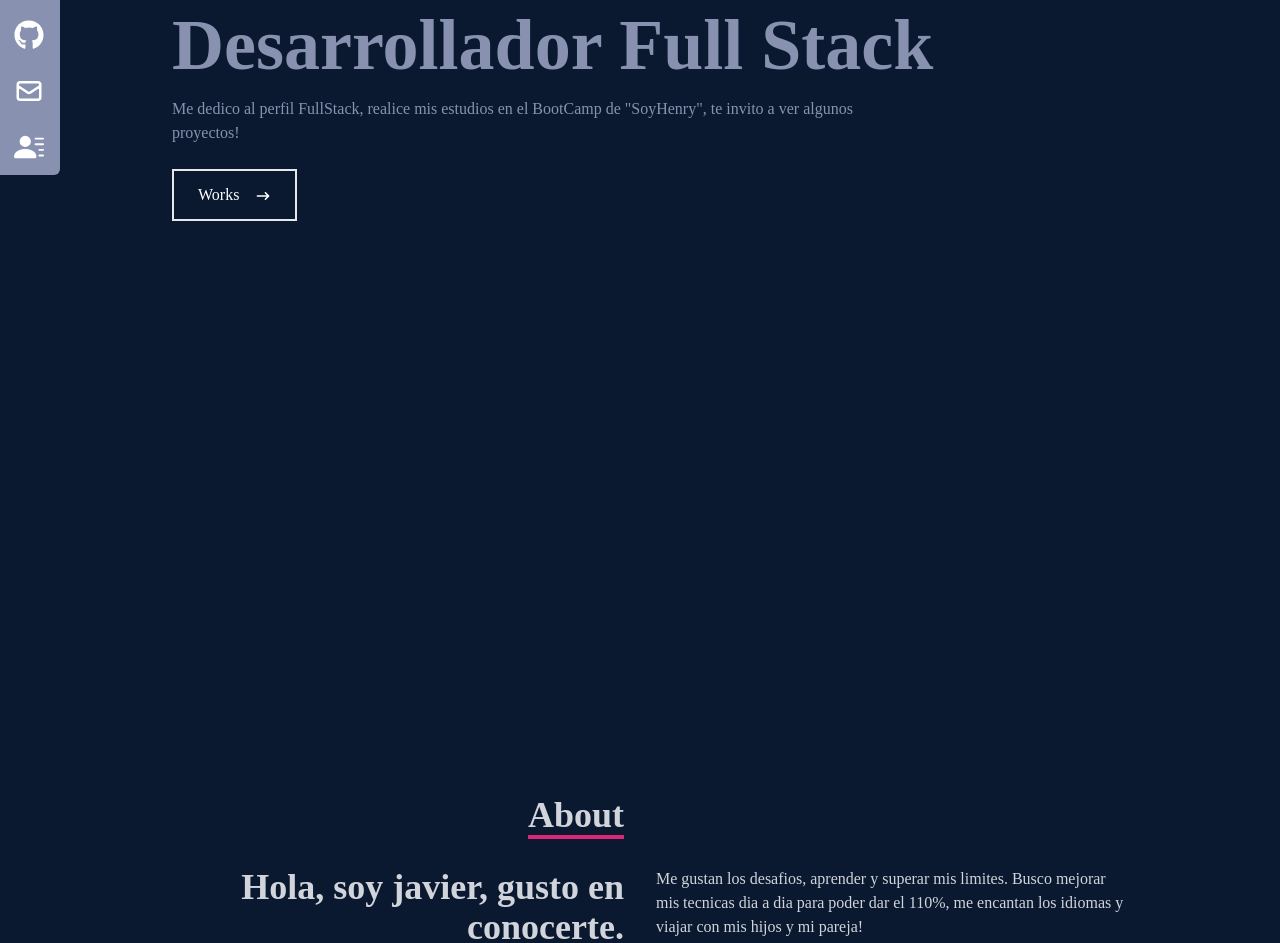
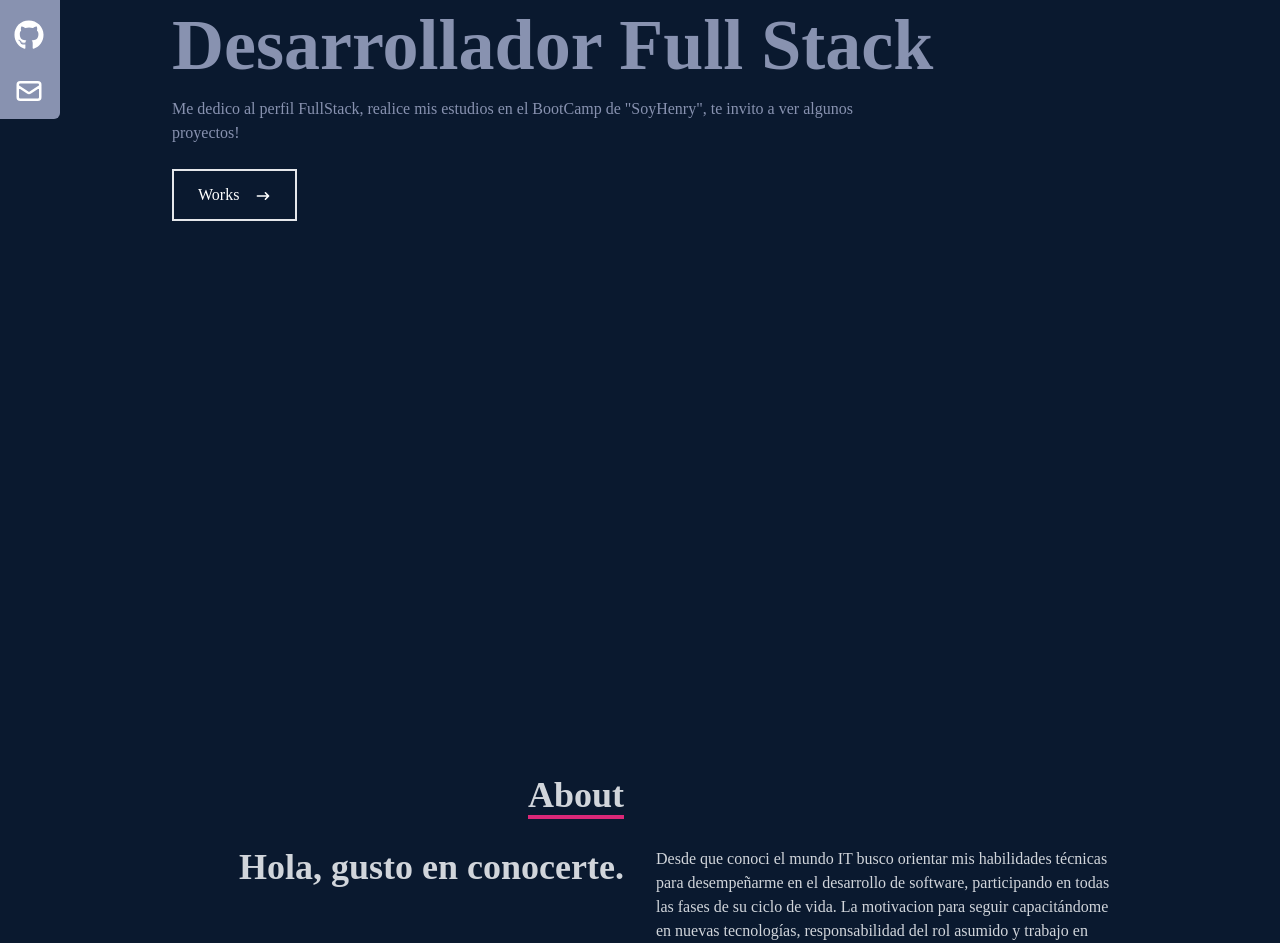
Before and after one commit to Choooon92/Portfolio, a React (Create React App) app: page / in a window 1280 px wide. Shown: the part 329-1272 px from the top of the page. Built offline with nearby package versions, Linux system fonts and the light colour scheme.

Commit message:
modificado de about, nav, social, works

```diff
--- a/src/components/About.jsx
+++ b/src/components/About.jsx
@@ -14,10 +14,10 @@ const About = () => {
           </div>
         <div className='max-w-[1000px] w-full grid sm:grid-cols-2 gap-8 px-4'>
           <div className='sm:text-right text-4xl font-bold'>
-            <p>Hola, soy javier, gusto en conocerte.</p>
+            <p>Hola, gusto en conocerte.</p>
           </div>
           <div>
-            <p>Me gustan los desafios, aprender y superar mis limites. Busco mejorar mis tecnicas dia a dia para poder dar el 110%, me encantan los idiomas y viajar con mis hijos y mi pareja! </p>
+            <p>Desde que conoci el mundo IT busco orientar mis habilidades técnicas para desempeñarme en el desarrollo de software, participando en todas las fases de su ciclo de vida. La motivacion para seguir capacitándome en nuevas tecnologías, responsabilidad del rol asumido y trabajo en equipo son mis valores fundamentales.</p>
           </div>
         </div>
       </div>
--- a/src/components/NavBar.jsx
+++ b/src/components/NavBar.jsx
@@ -4,7 +4,6 @@ import { Link } from 'react-scroll';
 
 
 const NavBar = () => {
-
 
   const links =[
     {
@@ -37,6 +36,8 @@ const NavBar = () => {
 
 
   const [nav, setNav] = useState(false);
+
+
   const handleClick = () => setNav(!nav)
 
 
--- a/src/components/Social.jsx
+++ b/src/components/Social.jsx
@@ -34,17 +34,8 @@ const Social = () => {
           Mail <HiOutlineMail  size={30} />
         </>
       ),
-      href: 'mailto:javi_arc@hotmail.com' ,
-    },
-    {
-      id: 4,
-      bracket: (
-        <>
-          Cv <BsFillPersonLinesFill size={30} />
-        </>
-      ),
-      href: '#',
-      style: "rounded-br-md",
+      href: 'mailto:javi_arc@hotmail.com',
+      style: "rounded-br-md"
     },
   ]
 
@@ -58,7 +49,6 @@ const Social = () => {
           <a
             href={href}
             className='flex justify-between items-center w-full text-white'
-            download={download}
             target="_blank"
             rel='noreferrer'
 
--- a/src/components/Works.jsx
+++ b/src/components/Works.jsx
@@ -13,19 +13,19 @@ const Works = () => {
       id: 1,
       src: Festival,
       page: 'https://sharp-sinoussi-0d9f97.netlify.app',
-      // code:
+      code: 'https://github.com/Choooon92/festival-musica.git'
     },
     {
       id: 2,
       src: BlogCafe,
       page: 'https://frosty-perlman-c8683b.netlify.app',
-      // code:
+      code: 'https://github.com/Choooon92/blog-cafe.git'
     },
     {
       id: 3,
       src: TiendaFront,
       page: 'https://modest-allen-43b0aa.netlify.app',
-      // code:
+      code: 'https://github.com/Choooon92/tienda-developer.git'
     },
     {
       id: 4,
@@ -51,7 +51,7 @@ const Works = () => {
 
 
           <div className='grid sm:grid-cols-2 md:grid-cols-3 gap-8 px-12 sm:px-0'>
-          {portfolios.map(({id, src, page}) => (
+          {portfolios.map(({id, src, page, code}) => (
 
               <div key={id} className='shadow-md shadow-gray-600 rounded-lg'>
                 <img
@@ -68,7 +68,14 @@ const Works = () => {
 
                   </button>
 
-                  <button className='w-1/2 px-6 py-3 m-4 duration-200 hover:scale-150 font-medium'>Code</button>
+                  <button className='w-1/2 px-6 py-3 m-4 duration-200 hover:scale-150 font-medium'>
+
+                    <a href={code} target='_blank'
+                    rel='noreferrer'>
+                      Code
+                     </a>
+
+                  </button>
 
                 </div>
 
```
